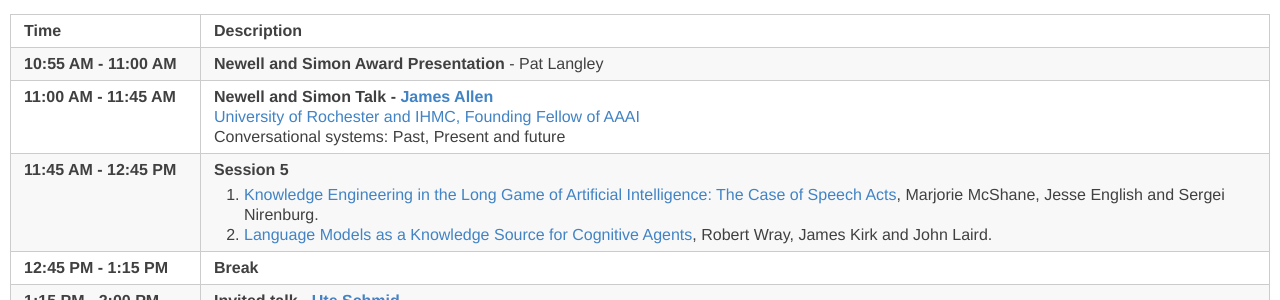
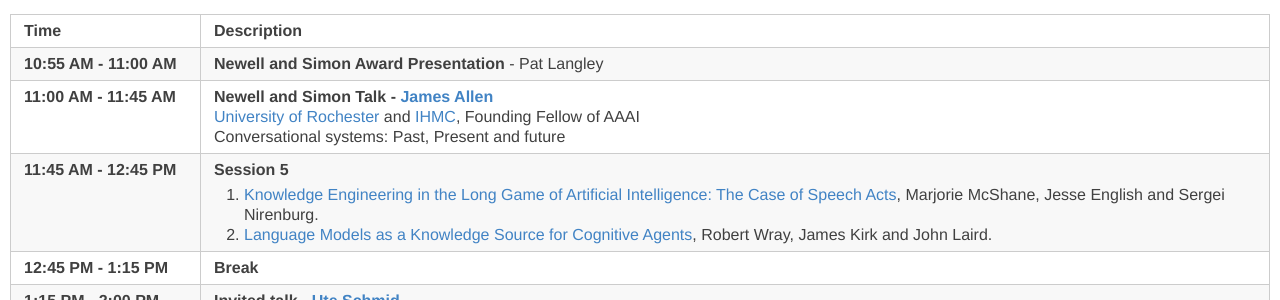
Before and after one commit to AdvancesInCognitiveSystems/acs2021, a Jekyll site: the page built from _days/wednesday-day2.md, in a window 1280 px wide. Shown: the part 276-576 px from the top of the page. Built offline with Jekyll 4.4.1, drawn with Linux system fonts in a browser that asks for light colours; part of the change alters nothing that is shown.

```diff
--- a/_days/wednesday-day2.md
+++ b/_days/wednesday-day2.md
@@ -22,8 +22,8 @@ and made available on YouTube.
 <tr>
 <td> <span class="schedtime"> 11:00 AM - 11:45 AM </span></td>
 <td> <b>  Newell and Simon Talk - <a href="{{site.baseurl}}/speakers/james_allen/"> James Allen</a> </b><br>
-    <a href="https://www.cs.rochester.edu/u/james/">University of Rochester
-    and IHMC, Founding Fellow of AAAI</a><br> Conversational systems: Past, Present and future  </td>
+    <a href="https://www.cs.rochester.edu/u/james/">University of
+    Rochester</a> and <a href="https://www.ihmc.us/groups/jallen/">IHMC</a>, Founding Fellow of AAAI<br> Conversational systems: Past, Present and future  </td>
   </tr>
 
 <tr>
```
